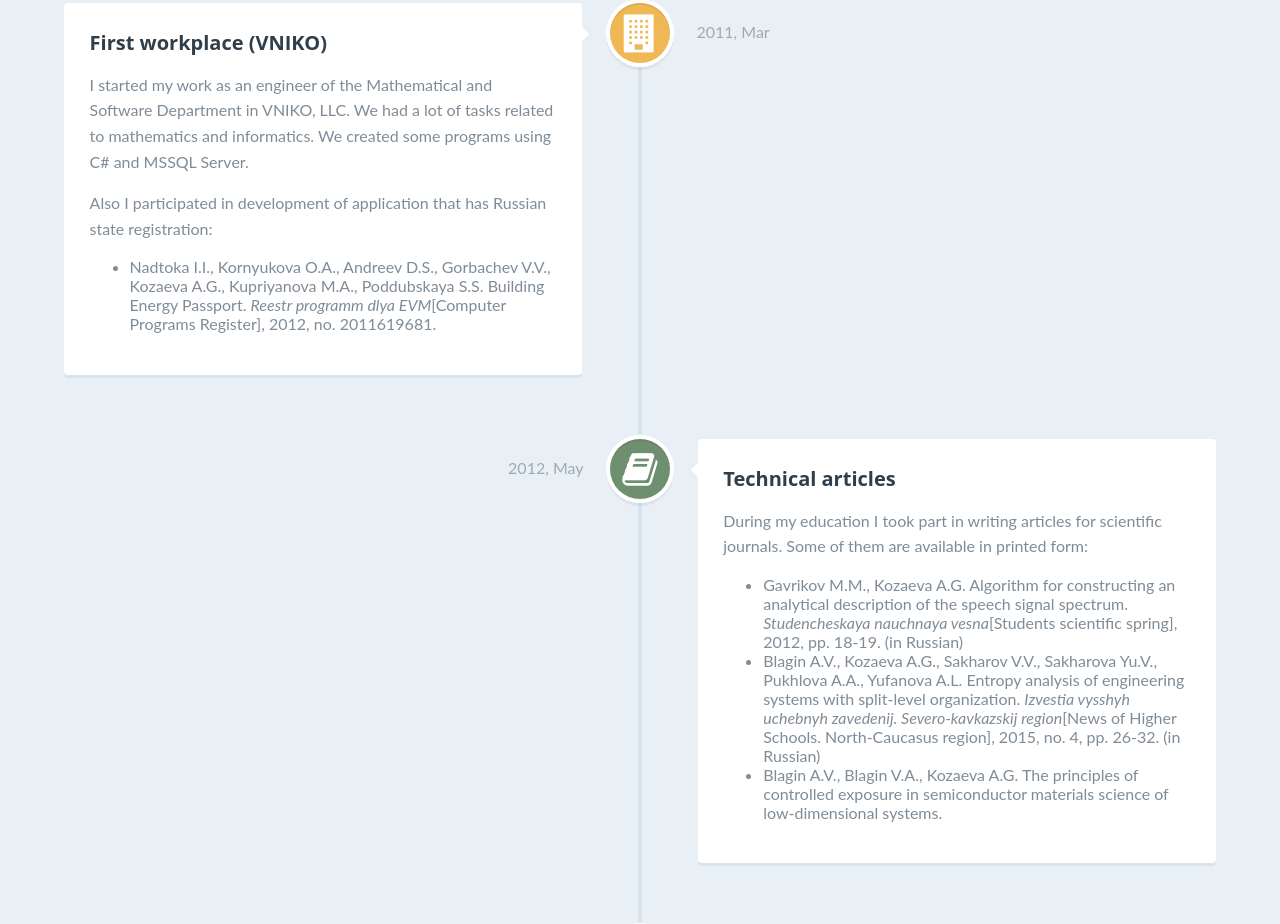
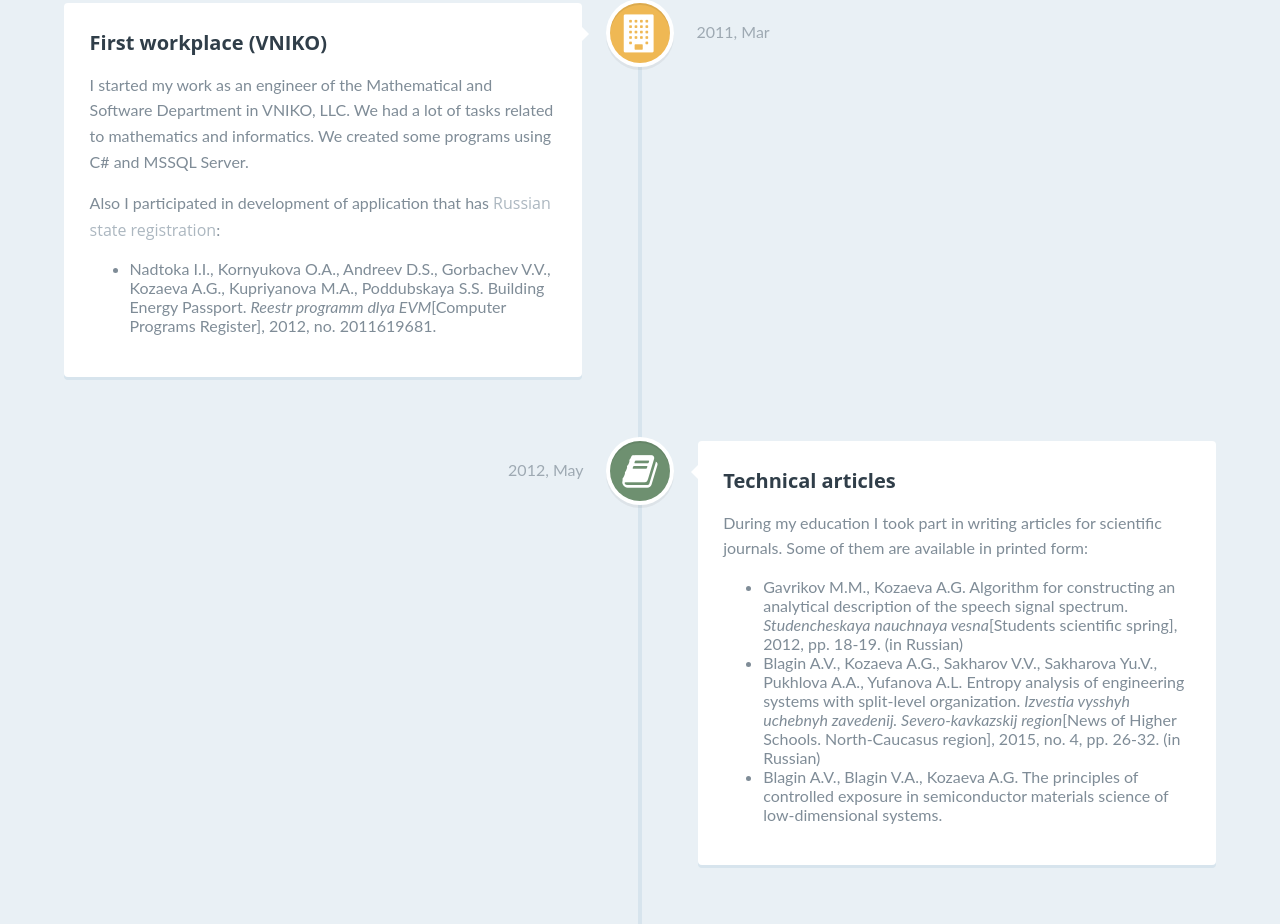
Before and after one commit to Sacret/sacret.github.io, a website: page index.html in a window 1280 px wide. Shown: the part 1546-2470 px from the top of the page. Drawn offline with Linux system fonts and the light colour scheme.

Commit message:
Add link to registration file

```diff
--- a/index.html
+++ b/index.html
@@ -102,7 +102,7 @@
       <div class="cd-timeline-content">
         <h2>First workplace (VNIKO)</h2>
         <p>I started my work as an engineer of the Mathematical and Software Department in VNIKO, LLC. We had a lot of tasks related to mathematics and informatics. We created some programs using C# and MSSQL Server.</p>
-        <p>Also I participated in development of application that has Russian state registration:
+        <p>Also I participated in development of application that has <a href="http://vniko.ru/netcat_files/86/56/Svidetel_stvo_2.jpg" target="_blank">Russian state registration</a>:
           <ul>
             <li>
               Nadtoka I.I., Kornyukova O.A., Andreev D.S., Gorbachev V.V., Kozaeva A.G., Kupriyanova M.A., Poddubskaya S.S. Building Energy Passport. <i>Reestr programm dlya EVM</i>[Computer Programs Register], 2012, no. 2011619681.
```
